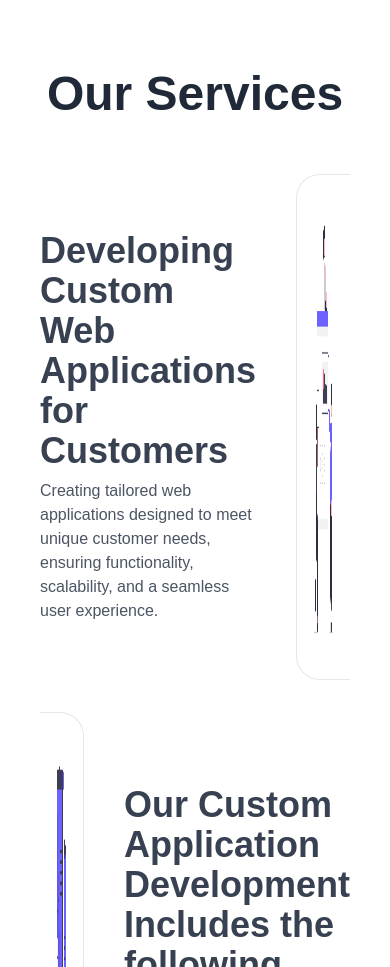
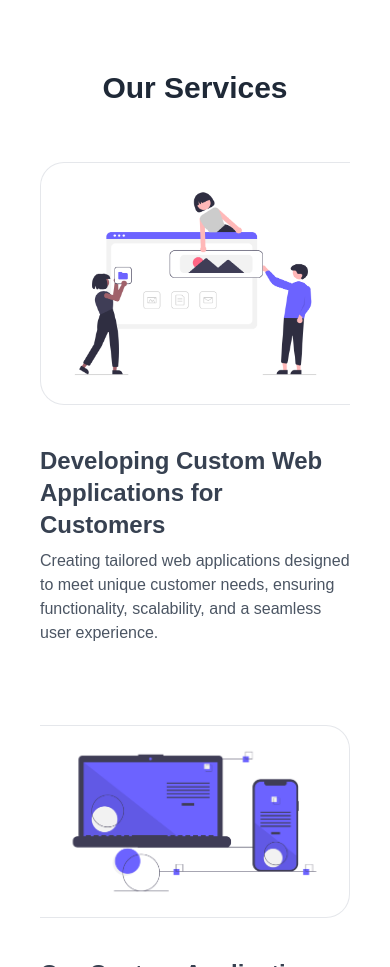
Before and after one commit to rajputboyars/web-wonder, a Next.js app: page / in a window 390 px wide. Shown: the part 601-1568 px from the top of the page. Built offline with nearby package versions, Linux system fonts and the light colour scheme.

Commit message:
update regarding to responsive

```diff
--- a/src/app/layout.js
+++ b/src/app/layout.js
@@ -1,26 +1,17 @@
-import { Geist, Geist_Mono } from "next/font/google";
 import "./globals.css";
 
-const geistSans = Geist({
-  variable: "--font-geist-sans",
-  subsets: ["latin"],
-});
-
-const geistMono = Geist_Mono({
-  variable: "--font-geist-mono",
-  subsets: ["latin"],
-});
 
 export const metadata = {
-  title: "Create Next App",
-  description: "Generated by create next app",
+  title: "Web Wonders",
+  description: "Crafting bespoke websites and web applications to empower your digital presence.",
 };
+
 
 export default function RootLayout({ children }) {
   return (
     <html lang="en">
       <body
-        className={`${geistSans.variable} ${geistMono.variable} antialiased`}
+        className={`antialiased`}
       >
         {children}
       </body>
--- a/src/components/CallToAction.jsx
+++ b/src/components/CallToAction.jsx
@@ -2,7 +2,7 @@ const CallToAction = () => {
     return (
       <section id="contact" className="bg-gray-600 py-6 text-center text-white">
         <div className="container mx-auto px-4 flex justify-center gap-2 items-center">
-          <h2 className="text-3xl font-bold ">Ready to Start Your Project?</h2>
+          <h2 className="text-xl md:text-3xl font-bold ">Ready to Start Your Project?</h2>
           <a href="#contact-us" className="bg-white text-blue-600 px-6 py-3 rounded hover:bg-gray-200">
             Get in Touch
           </a>
--- a/src/components/Services.jsx
+++ b/src/components/Services.jsx
@@ -26,18 +26,18 @@ const Services = () => {
   return (
     <section id="services" className="py-20 bg-white">
       <div className="container mx-auto px-4">
-        <h2 className="text-5xl font-bold text-gray-800 text-center mb-8">Our Services</h2>
+        <h2 className="md:text-5xl text-3xl font-bold text-gray-800 text-center mb-8">Our Services</h2>
         <div className=" flex-col flex gap-8">
           {service.map(({ title, image, content }, index) => (
             <div
               key={index}
-              className="p-6 gap-10 flex flex-wrap items-center max-h-[60vh]"
+              className="p-6 gap-10 flex flex-col md:flex-row items-center md:max-h-[60vh]"
             >
-              <div className={`flex-1 p-4 ${index % 2 == 0 ? "order-1 rounded-l-3xl border-r-0 " : " rounded-r-3xl border-l-0"} border h-[60vh]`}>
+              <div className={`flex-1 p-4 ${index % 2 == 0 ? "md:order-1 order-none rounded-l-3xl border-r-0 " : " rounded-r-3xl border-l-0"} border h-[60vh]`}>
                 <img src={image} alt={`${title}-${index}`} className="w-full h-full" />
               </div>
               <div className="flex-1 flex flex-col justify-center text-left">
-                <h3 className="text-4xl font-semibold text-gray-700">{title}</h3>
+                <h3 className="text-2xl md:text-4xl font-semibold text-gray-700">{title}</h3>
                 <div className="text-gray-600 mt-2">{content}</div>
               </div>
             </div>
```
